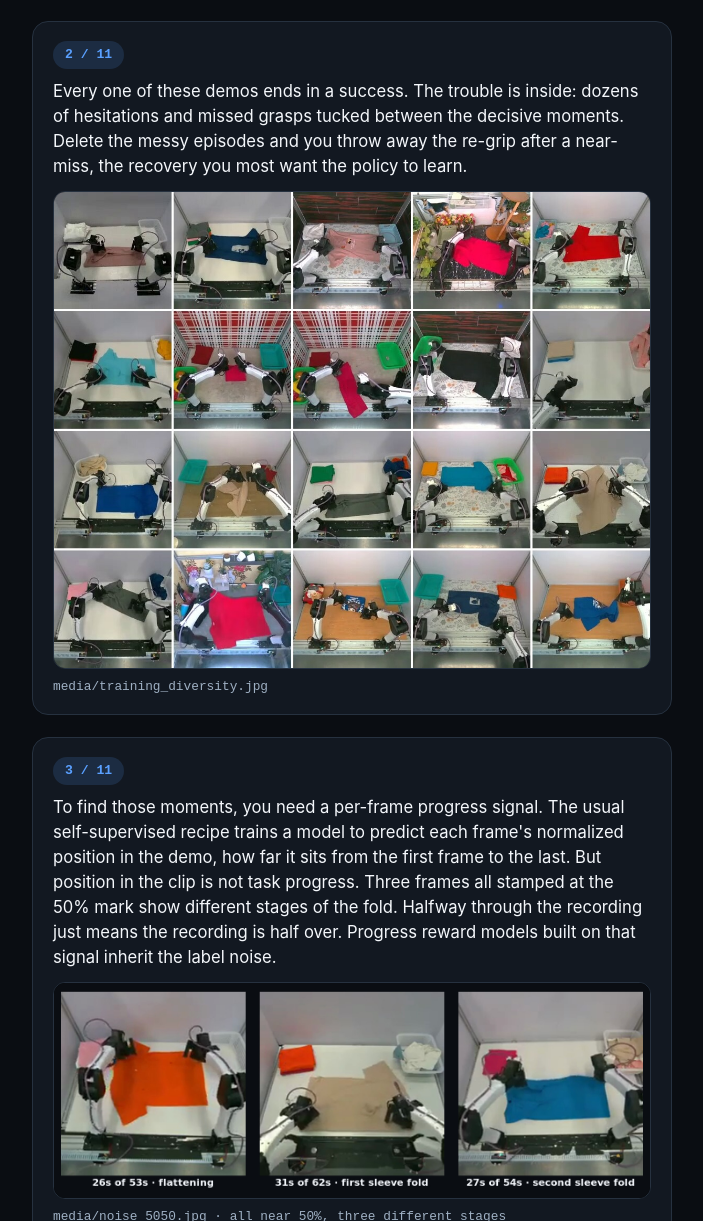
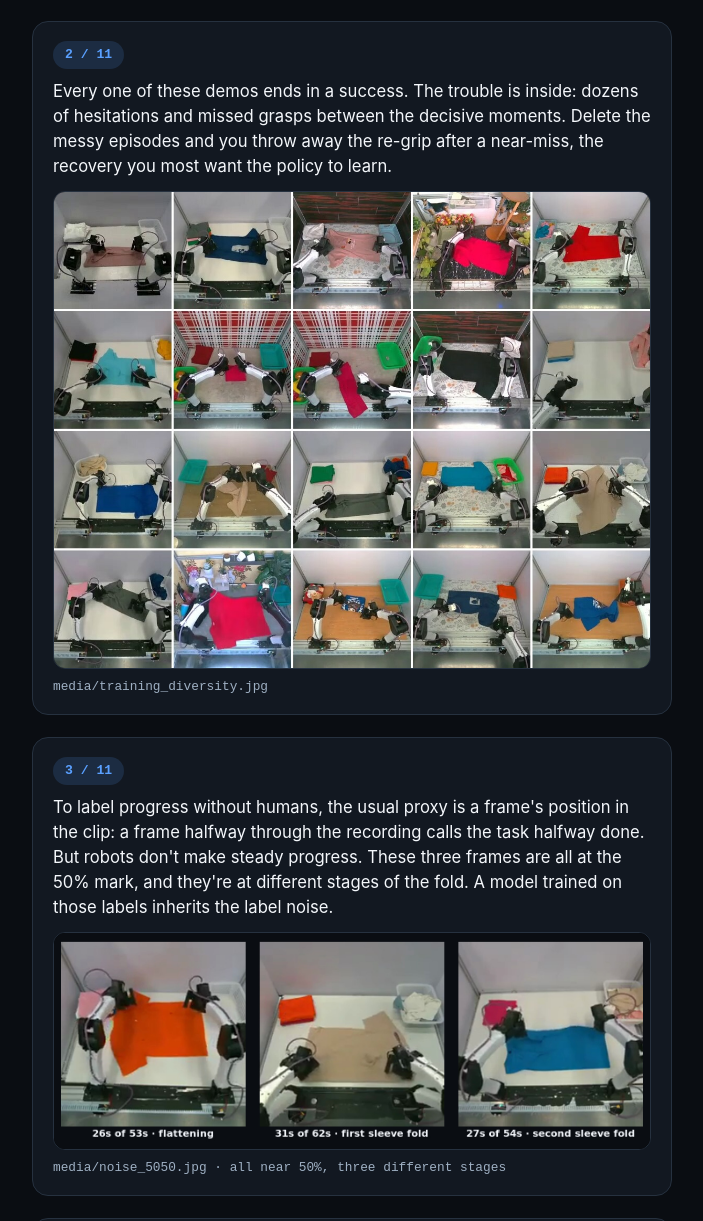
Before and after one commit to uynitsuj/uynitsuj.github.io, a Jekyll site: the page warp-rm/thread.html, which Jekyll copies as it is, in a window 1280 px wide and 1400 px high, scrolled down 616 px. Shown: the part 179-1400 px from the top of the window, without its empty margins (288-991 px from the left). Built offline with Jekyll 4.4.1, drawn with Linux system fonts in a browser that asks for light colours.

Commit message:
reword X thread

```diff
--- a/warp-rm/thread.html
+++ b/warp-rm/thread.html
@@ -49,14 +49,14 @@
 
   <section class="slide">
     <div class="num">2 / 11</div>
-    <div class="body">Every one of these demos ends in a success. The trouble is inside: dozens of hesitations and missed grasps tucked between the decisive moments. Delete the messy episodes and you throw away the re-grip after a near-miss, the recovery you most want the policy to learn.</div>
+    <div class="body">Every one of these demos ends in a success. The trouble is inside: dozens of hesitations and missed grasps between the decisive moments. Delete the messy episodes and you throw away the re-grip after a near-miss, the recovery you most want the policy to learn.</div>
     <div class="media"><img src="media/training_diversity_cropped.jpg" alt="training diversity"></div>
     <div class="cap">media/training_diversity.jpg</div>
   </section>
 
   <section class="slide">
     <div class="num">3 / 11</div>
-    <div class="body">To find those moments, you need a per-frame progress signal. The usual self-supervised recipe trains a model to predict each frame's normalized position in the demo, how far it sits from the first frame to the last. But position in the clip is not task progress. Three frames all stamped at the 50% mark show different stages of the fold. Halfway through the recording just means the recording is half over. Progress reward models built on that signal inherit the label noise.</div>
+    <div class="body">To label progress without humans, the usual proxy is a frame's position in the clip: a frame halfway through the recording calls the task halfway done. But robots don't make steady progress. These three frames are all at the 50% mark, and they're at different stages of the fold. A model trained on those labels inherits the label noise.</div>
     <div class="media"><img src="media/noise_5050.jpg" alt="three frames at ~50% of their demo, different stages"></div>
     <div class="cap">media/noise_5050.jpg · all near 50%, three different stages</div>
   </section>
```
